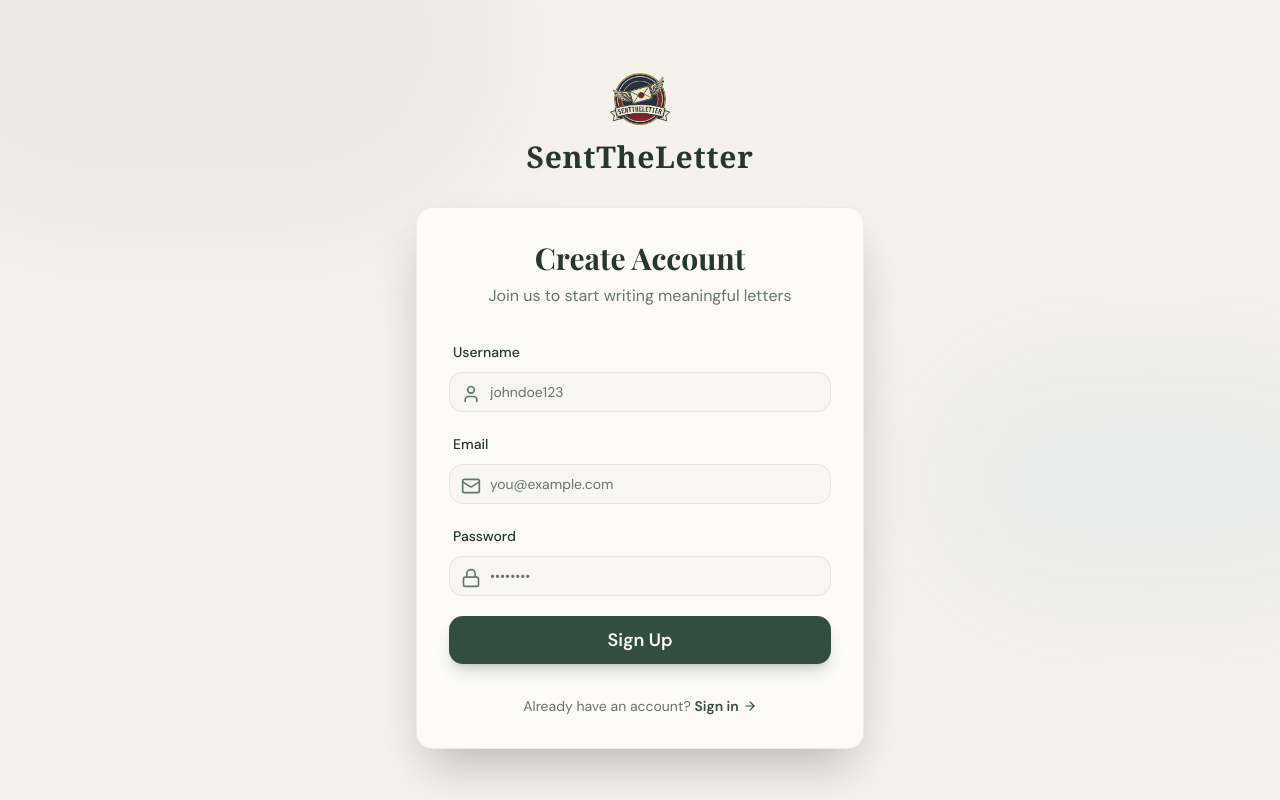
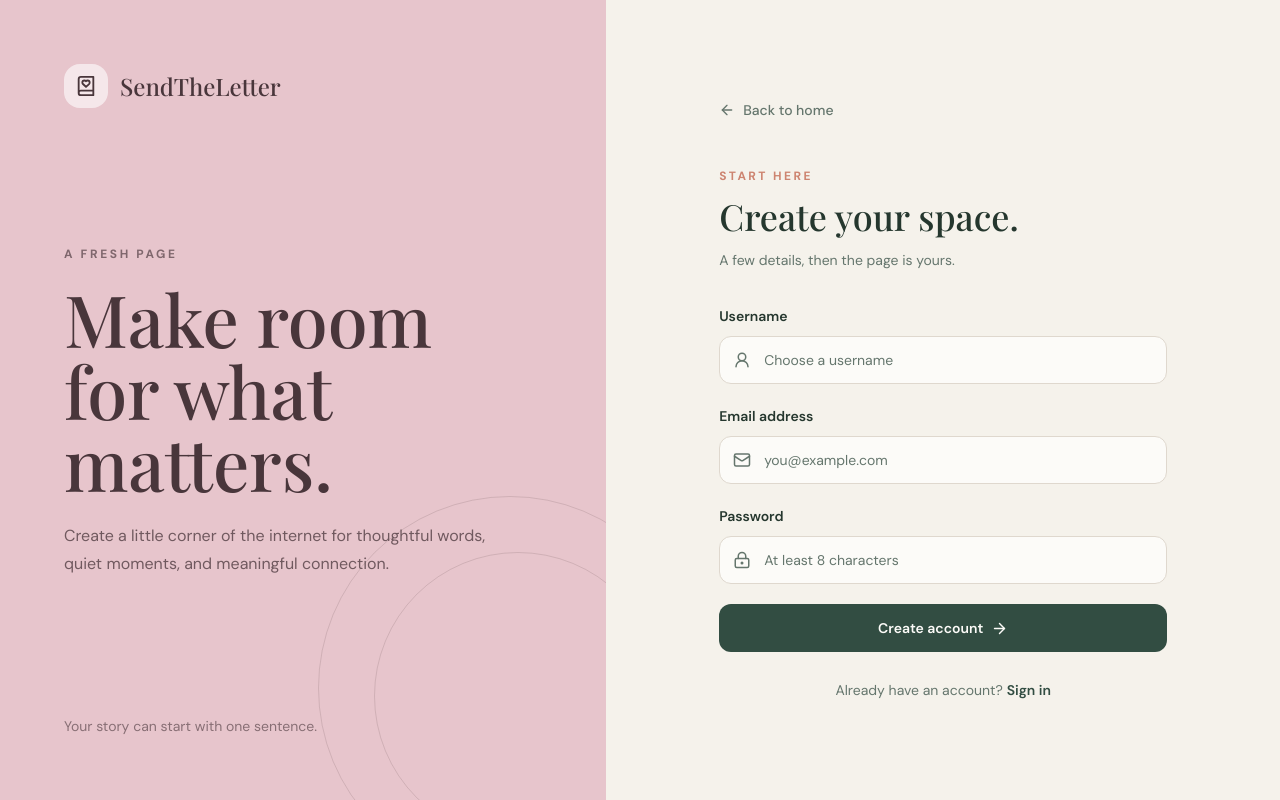
Before and after one commit to donnelsimbajon-design/SendtheLetter_System, a React (Vite) app in the folder Note_letter/: page /signup in a window 1280 px wide. Built offline with nearby package versions, Linux system fonts and the light colour scheme.

Commit message:
Redesign SendTheLetter interface with Warm Editorial system

```diff
--- a/Note_letter/src/Pages/Signup.tsx
+++ b/Note_letter/src/Pages/Signup.tsx
@@ -1,11 +1,9 @@
 import { useState } from 'react';
 import { useNavigate, Link } from 'react-router-dom';
 import { useAuthStore } from '../store/authStore';
-import { Lock, Mail, User, ArrowRight } from 'lucide-react';
+import { ArrowLeft, ArrowRight, BookHeart, LockKeyhole, Mail, UserRound } from 'lucide-react';
 import { Button } from '../components/ui/button';
 import { Input } from '../components/ui/input';
-import { Card } from '../components/ui/card';
-import { motion } from 'framer-motion';
 
 const Signup = () => {
   const navigate = useNavigate();
@@ -16,127 +14,46 @@ const Signup = () => {
   const [isLoading, setIsLoading] = useState(false);
   const [error, setError] = useState('');
 
-    const handleSubmit = async (e: React.FormEvent) => {
-        e.preventDefault();
+  const handleSubmit = async (event: React.FormEvent<HTMLFormElement>) => {
+    event.preventDefault();
     setIsLoading(true);
     setError('');
-
     try {
-            await register({
-                username,
-                email,
-                password,
-            });
+      await register({ username, email, password });
       navigate('/dashboard');
-        } catch (err: any) {
-            setError(err.message || 'Registration failed');
+    } catch (err) {
+      setError(err instanceof Error ? err.message : 'We could not create your account. Please try again.');
     } finally {
       setIsLoading(false);
     }
   };
 
   return (
-        <div className="min-h-screen flex flex-col items-center justify-center bg-background relative overflow-hidden px-4">
-            {/* Background Elements */}
-            <div className="absolute inset-0 overflow-hidden pointer-events-none">
-                <div className="absolute -top-[20%] -left-[10%] w-[50%] h-[50%] bg-primary/5 rounded-full blur-3xl" />
-                <div className="absolute top-[40%] -right-[10%] w-[40%] h-[40%] bg-blue-500/5 rounded-full blur-3xl" />
+    <main className="grid min-h-screen bg-background lg:grid-cols-[.9fr_1fr]">
+      <section className="relative hidden overflow-hidden bg-[hsl(var(--surface-rose))] p-12 text-[#49363B] lg:flex lg:flex-col lg:justify-between xl:p-16">
+        <Link to="/" className="relative z-10 flex items-center gap-3"><span className="flex h-11 w-11 items-center justify-center rounded-2xl bg-white/60"><BookHeart size={22}/></span><span className="font-editorial text-2xl">SendTheLetter</span></Link>
+        <div className="relative z-10 max-w-xl"><p className="text-xs font-bold uppercase tracking-[.22em] opacity-65">A fresh page</p><h1 className="mt-5 font-editorial text-6xl leading-[1.08] xl:text-7xl">Make room for what matters.</h1><p className="mt-6 max-w-md leading-7 opacity-75">Create a little corner of the internet for thoughtful words, quiet moments, and meaningful connection.</p></div>
+        <p className="relative z-10 text-sm opacity-60">Your story can start with one sentence.</p>
+        <div className="absolute -bottom-20 -right-24 h-96 w-96 rounded-full border border-[#49363B]/15"/><div className="absolute -bottom-10 -right-14 h-72 w-72 rounded-full border border-[#49363B]/15"/>
+      </section>
+      <section className="flex items-center justify-center px-5 py-12 sm:px-10">
+        <div className="w-full max-w-md">
+          <Link to="/" className="mb-12 inline-flex items-center gap-2 text-sm font-medium text-muted-foreground hover:text-foreground"><ArrowLeft size={16}/> Back to home</Link>
+          <div className="mb-8 lg:hidden"><span className="flex h-12 w-12 items-center justify-center rounded-2xl bg-primary text-primary-foreground"><BookHeart size={23}/></span><p className="mt-4 font-editorial text-2xl">SendTheLetter</p></div>
+          <p className="text-xs font-bold uppercase tracking-[.2em] text-[hsl(var(--accent))]">Start here</p>
+          <h2 className="mt-3 font-editorial text-4xl">Create your space.</h2>
+          <p className="mt-3 text-sm leading-6 text-muted-foreground">A few details, then the page is yours.</p>
+          {error && <div role="alert" className="mt-6 rounded-2xl border border-destructive/20 bg-destructive/10 p-3 text-sm text-destructive">{error}</div>}
+          <form onSubmit={handleSubmit} className="mt-8 space-y-5">
+            <div className="space-y-2"><label htmlFor="username" className="text-sm font-semibold">Username</label><div className="relative"><UserRound size={18} className="absolute left-3.5 top-1/2 -translate-y-1/2 text-muted-foreground"/><Input id="username" autoComplete="username" required value={username} onChange={(event)=>setUsername(event.target.value)} placeholder="Choose a username" className="h-12 rounded-xl bg-card pl-11"/></div></div>
+            <div className="space-y-2"><label htmlFor="email" className="text-sm font-semibold">Email address</label><div className="relative"><Mail size={18} className="absolute left-3.5 top-1/2 -translate-y-1/2 text-muted-foreground"/><Input id="email" type="email" autoComplete="email" required value={email} onChange={(event)=>setEmail(event.target.value)} placeholder="you@example.com" className="h-12 rounded-xl bg-card pl-11"/></div></div>
+            <div className="space-y-2"><label htmlFor="password" className="text-sm font-semibold">Password</label><div className="relative"><LockKeyhole size={18} className="absolute left-3.5 top-1/2 -translate-y-1/2 text-muted-foreground"/><Input id="password" type="password" autoComplete="new-password" minLength={8} required value={password} onChange={(event)=>setPassword(event.target.value)} placeholder="At least 8 characters" className="h-12 rounded-xl bg-card pl-11"/></div></div>
+            <Button type="submit" disabled={isLoading} className="h-12 w-full rounded-xl text-sm font-semibold">{isLoading?'Creating your space...':'Create account'} {!isLoading&&<ArrowRight size={17} className="ml-2"/>}</Button>
+          </form>
+          <p className="mt-7 text-center text-sm text-muted-foreground">Already have an account? <Link to="/login" className="font-semibold text-primary hover:underline">Sign in</Link></p>
         </div>
-
-            <motion.div
-                initial={{ opacity: 0, y: 20 }}
-                animate={{ opacity: 1, y: 0 }}
-                transition={{ duration: 0.5 }}
-                className="mb-8 flex flex-col items-center gap-0 z-10"
-            >
-                <img src="/logo.png" alt="SentTheLetter Logo" className="h-24 w-24 object-contain" />
-                <h1 className="text-3xl font-serif font-bold text-foreground tracking-wide -mt-2">SentTheLetter</h1>
-            </motion.div>
-
-            <motion.div
-                initial={{ opacity: 0, scale: 0.95 }}
-                animate={{ opacity: 1, scale: 1 }}
-                transition={{ duration: 0.5, delay: 0.1 }}
-                className="w-full max-w-md z-10"
-            >
-                <Card className="p-8 shadow-2xl border-border/50 backdrop-blur-sm bg-card/95">
-                    <div className="text-center mb-8">
-                        <h1 className="text-3xl font-bold text-foreground mb-2">Create Account</h1>
-                        <p className="text-muted-foreground">Join us to start writing meaningful letters</p>
-                    </div>
-
-                    {error && (
-                        <div className="mb-4 p-3 rounded-lg bg-destructive/10 text-destructive text-sm text-center">
-                            {error}
-                        </div>
-                    )}
-
-                    <form onSubmit={handleSubmit} className="space-y-5">
-                        <div className="space-y-2">
-                            <label className="text-sm font-medium ml-1">Username</label>
-                            <div className="relative group">
-                                <User className="absolute left-3 top-3 text-muted-foreground group-focus-within:text-primary transition-colors" size={20} />
-                                <Input
-                                    type="text"
-                                    value={username}
-                                    onChange={(e) => setUsername(e.target.value)}
-                                    className="pl-10 bg-background/50 border-border/50 focus:border-primary/50 transition-all"
-                                    placeholder="johndoe123"
-                                    required
-                                />
-                            </div>
-                        </div>
-
-                        <div className="space-y-2">
-                            <label className="text-sm font-medium ml-1">Email</label>
-                            <div className="relative group">
-                                <Mail className="absolute left-3 top-3 text-muted-foreground group-focus-within:text-primary transition-colors" size={20} />
-                                <Input
-                                    type="email"
-                                    value={email}
-                                    onChange={(e) => setEmail(e.target.value)}
-                                    className="pl-10 bg-background/50 border-border/50 focus:border-primary/50 transition-all"
-                                    placeholder="you@example.com"
-                                    required
-                                />
-                            </div>
-                        </div>
-
-                        <div className="space-y-2">
-                            <label className="text-sm font-medium ml-1">Password</label>
-                            <div className="relative group">
-                                <Lock className="absolute left-3 top-3 text-muted-foreground group-focus-within:text-primary transition-colors" size={20} />
-                                <Input
-                                    type="password"
-                                    value={password}
-                                    onChange={(e) => setPassword(e.target.value)}
-                                    className="pl-10 bg-background/50 border-border/50 focus:border-primary/50 transition-all"
-                                    placeholder="••••••••"
-                                    required
-                                />
-                            </div>
-                        </div>
-
-                        <Button
-                            type="submit"
-                            disabled={isLoading}
-                            className="w-full py-6 text-lg font-semibold shadow-lg shadow-primary/20 hover:shadow-primary/30 transition-all mt-4"
-                        >
-                            {isLoading ? 'Creating Account...' : 'Sign Up'}
-                        </Button>
-                    </form>
-
-                    <div className="mt-8 text-center">
-                        <p className="text-sm text-muted-foreground">
-                            Already have an account?{' '}
-                            <Link to="/login" className="text-primary font-semibold hover:underline inline-flex items-center gap-1">
-                                Sign in <ArrowRight size={14} />
-                            </Link>
-                        </p>
-                    </div>
-                </Card>
-            </motion.div>
-        </div>
+      </section>
+    </main>
   );
 };
 
```
Lines whose indentation alone changed are shown as unchanged.
